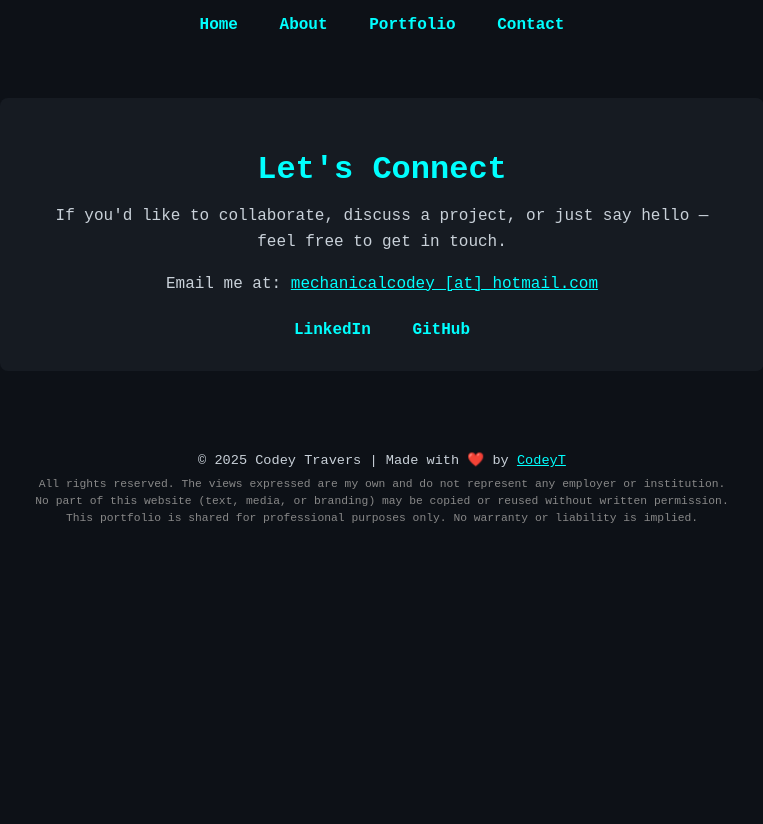
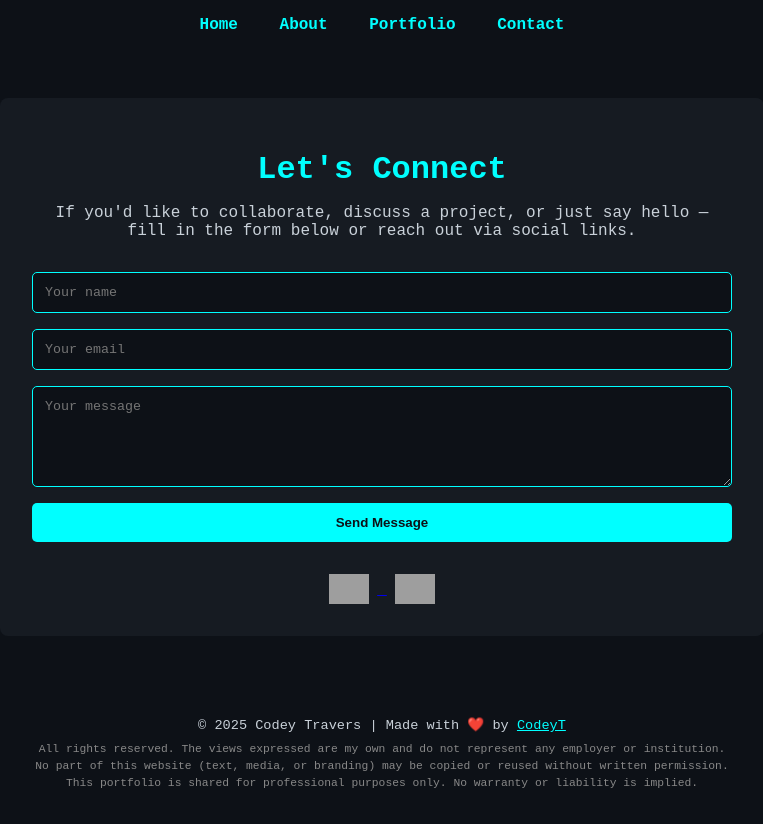
Before and after one commit to CodeyT/codex-architect, a plain HTML site: page docs/contact.html in a window 1280 px wide. Shown: the whole page, without its empty margins (258-1021 px from the left). Before the commit the page ends 800 px from the top, so only its background shows below. Drawn offline with Linux system fonts and the light colour scheme; grey boxes are pictures that could not be loaded.

Commit message:
Update contact.html with form and badges

```diff
--- a/docs/contact.html
+++ b/docs/contact.html
@@ -39,18 +39,39 @@
       color: #00ffff;
       margin-bottom: 1rem;
     }
-    p {
-      font-size: 1rem;
-      line-height: 1.6;
+    form {
+      display: flex;
+      flex-direction: column;
+      gap: 1rem;
+      margin-top: 2rem;
     }
-    .socials a {
-      color: #00ffff;
-      margin: 0 1rem;
+    input, textarea {
+      background: #0d1117;
+      border: 1px solid #00ffff;
+      padding: 0.75rem;
+      color: #fff;
+      font-family: inherit;
+      border-radius: 5px;
+    }
+    button {
+      background: #00ffff;
+      color: #0d1117;
       font-weight: bold;
-      text-decoration: none;
+      padding: 0.75rem;
+      border: none;
+      border-radius: 5px;
+      cursor: pointer;
     }
-    .socials a:hover {
-      text-decoration: underline;
+    button:hover {
+      background: #00cccc;
+    }
+    .badges {
+      margin-top: 2rem;
+    }
+    .badges img {
+      height: 30px;
+      margin: 0 0.5rem;
+      vertical-align: middle;
     }
     footer {
       text-align: center;
@@ -76,11 +97,23 @@
 
   <div class="contact-container">
     <h1>Let's Connect</h1>
-    <p>If you'd like to collaborate, discuss a project, or just say hello — feel free to get in touch.</p>
-    <p>Email me at: <a href="mailto:mechanicalcodey[at]hotmail.com" style="color: #00ffff;">mechanicalcodey [at] hotmail.com</a></p>
-    <div class="socials" style="margin-top: 1.5rem;">
-      <a href="https://www.linkedin.com/in/codey-travers" target="_blank">LinkedIn</a>
-      <a href="https://github.com/CodeyT" target="_blank">GitHub</a>
+    <p>If you'd like to collaborate, discuss a project, or just say hello — fill in the form below or reach out via social links.</p>
+
+    <form action="https://formsubmit.co/mechanicalcodey@hotmail.com" method="POST">
+      <input type="text" name="name" placeholder="Your name" required />
+      <input type="email" name="email" placeholder="Your email" required />
+      <textarea name="message" rows="5" placeholder="Your message" required></textarea>
+      <input type="hidden" name="_captcha" value="false">
+      <button type="submit">Send Message</button>
+    </form>
+
+    <div class="badges">
+      <a href="https://www.linkedin.com/in/codeytravers" target="_blank">
+        <img src="https://img.shields.io/badge/LinkedIn-CodeyT-blue?logo=linkedin&style=flat" alt="LinkedIn Badge">
+      </a>
+      <a href="https://github.com/CodeyT" target="_blank">
+        <img src="https://img.shields.io/badge/GitHub-CodeyT-lightgrey?logo=github&style=flat" alt="GitHub Badge">
+      </a>
     </div>
   </div>
 
```
